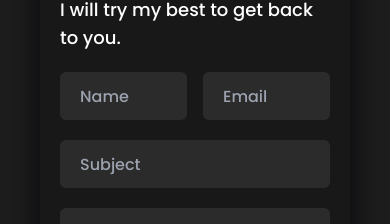
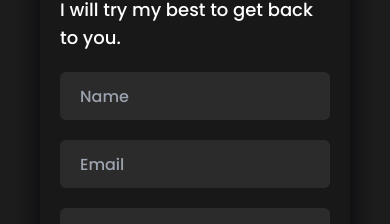
Before and after one commit to markytobran/newportfoliowebsite, a Vue app: page /contact in a window 390 px wide. Shown: the part 230-454 px from the top of the page. Built offline with nearby package versions, Linux system fonts and the light colour scheme; what vue3-openlayers would draw is missing.

Commit message:
fixes contact form issue

```diff
--- a/src/views/ContactView.vue
+++ b/src/views/ContactView.vue
@@ -114,9 +114,9 @@ onMounted(() => {
           {{ errorMessage }}
         </p>
         <form @submit.prevent="submitMessage" novalidate>
-          <div class="flex space-x-4 w-full mb-5 mt-5">
-            <input type="text" min="3" max="255" class="h-12 bg-mid-grey w-1/2 pl-5 rounded-md outline-0" placeholder="Name" v-model="name" />
-            <input type="email" class="h-12 bg-mid-grey w-1/2 pl-5 rounded-md outline-0" placeholder="Email" v-model="email" />
+          <div class="flex flex-col md:flex-row md:space-x-4 w-full mb-5 mt-5">
+            <input type="text" min="3" max="255" class="h-12 bg-mid-grey w-full pl-5 rounded-md outline-0" placeholder="Name" v-model="name" />
+            <input type="email" class="h-12 mt-5 md:mt-0 bg-mid-grey w-full pl-5 rounded-md outline-0" placeholder="Email" v-model="email" />
           </div>
           <input type="text" class="w-full h-12 bg-mid-grey pl-5 rounded-md outline-0" placeholder="Subject" v-model="subject" />
           <textarea rows="4" class="w-full h-full bg-mid-grey pl-5 pt-5 rounded-md mt-5 outline-0" placeholder="Message" v-model="message" />
```
